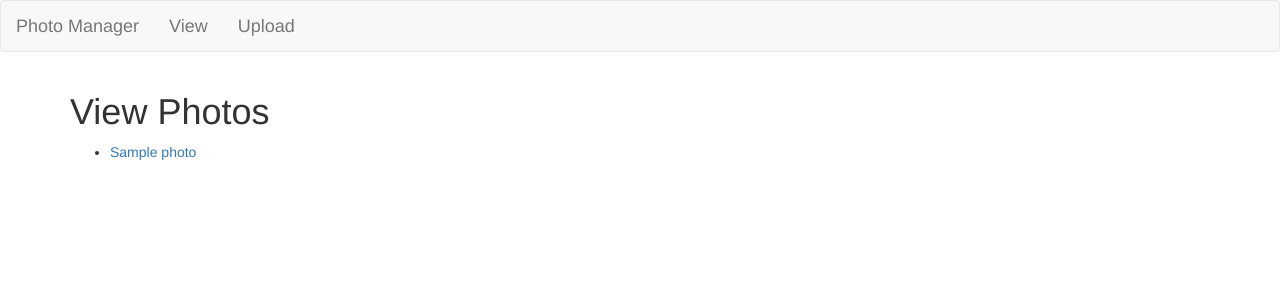
After one commit to aaronbolyard-school/CSC-289, a Flask app: template photomanager/templates/photo/view.html in a window 1280 px wide. The commit adds this page. Shown: the top 300 px of the page. Run offline with Flask 2, Linux system fonts and the light colour scheme; the template is opened without the code that fills it: values that come from a table or form of the project are taken from there, others are empty; tables that the repository leaves empty hold one stand-in row (values such as "Sample post"); some libraries are stand-ins or nearby versions.

Commit message:
Refactored photo templates.

```diff
--- /dev/null
+++ b/photomanager/templates/photo/base.html
@@ -0,0 +1,7 @@
+{% extends 'base.html' %}
+{% block navbar_items %}
+<li class="nav-item">
+	<a class="navbar-brand" href="{{ url_for('photos.view') }}">View</a>
+	<a class="navbar-brand" href="{{ url_for('photos.upload') }}">Upload</a>
+</li>
+{% endblock %}
--- a/photomanager/templates/photo/upload.html
+++ b/photomanager/templates/photo/upload.html
@@ -1,4 +1,4 @@
-{% extends 'base.html' %}
+{% extends 'photo/base.html' %}
 {% block title %}Upload Photo - Photo Manager{% endblock %}
 {% block header %}<h1>Photos</h1>{% endblock %}
 {% block content %}
--- a/photomanager/templates/view.html
+++ b/photomanager/templates/photo/view.html
@@ -1,12 +1,12 @@
-{% extends 'base.html' %}
+{% extends 'photo/base.html' %}
 {% block title %}View - Photo Manager{% endblock %}
 {% block header %}<h1>View Photos</h1>{% endblock %}
 {% block content %}
 <ul>
 {% for photo in photos %}
 <li>
-{{ photo.name }}
+<a href="{{ url_for('photos.single_view', photo_id=photo.id) }}">{{ photo.name }}</a>
 </li>
-{$ endfor %}
+{% endfor %}
 </ul>
 {% endblock %}
```
Also changed, not shown: photomanager/templates/photo/view_single.html (renamed from photomanager/templates/view_single.html, +2 -6 lines).
